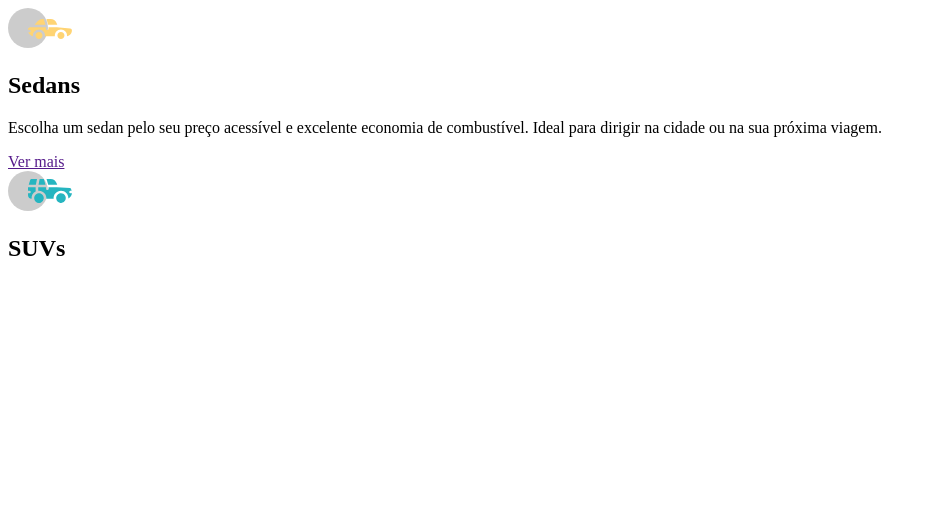
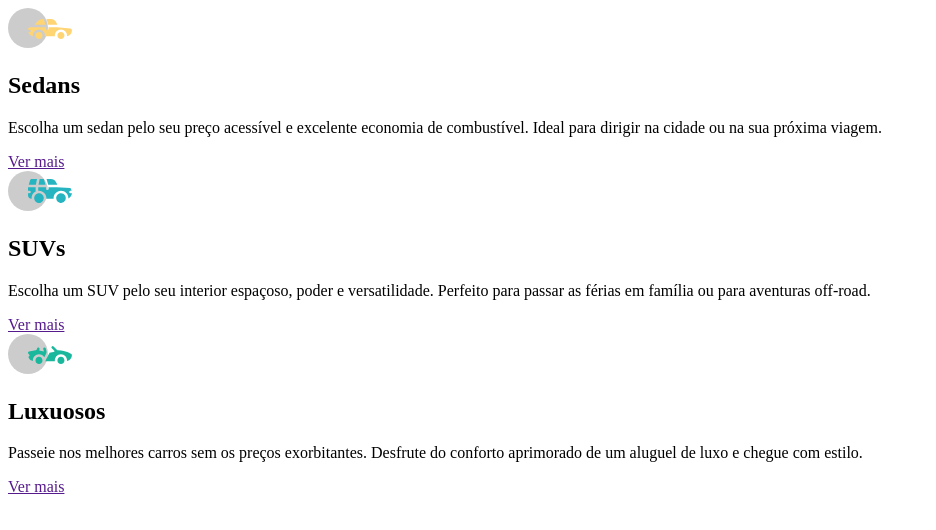
Before and after one commit to fatimaalbuquerque/carros, a plain HTML site: page index.html in a window 1280 px wide. Shown: the whole page, without its empty margins (0-936 px from the left). Drawn offline with Linux system fonts and the light colour scheme.

Commit message:
html atualziado

```diff
--- a/index.html
+++ b/index.html
@@ -19,15 +19,15 @@
         <section class="suvs">
             <img src="./imagens/icon-suvs.svg" alt="carro suv">
             <h2>SUVs</h2>
-            <p></p>
-            <a href=""></a>
+            <p>Escolha um SUV pelo seu interior espaçoso, poder e versatilidade. Perfeito para passar as férias em família ou para aventuras off-road.</p>
+            <a href="">Ver mais</a>
         </section>
 
         <section class="luxuosos">
-            <img src="" alt="">
-            <h2></h2>
-            <p></p>
-            <a href=""></a>
+            <img src="./imagens/icon-luxury.svg" alt="carro de luxo">
+            <h2>Luxuosos</h2>
+            <p>Passeie nos melhores carros sem os preços exorbitantes. Desfrute do conforto aprimorado de um aluguel de luxo e chegue com estilo.</p>
+            <a href="">Ver mais</a>
         </section>
     </main>
 </body>
```
